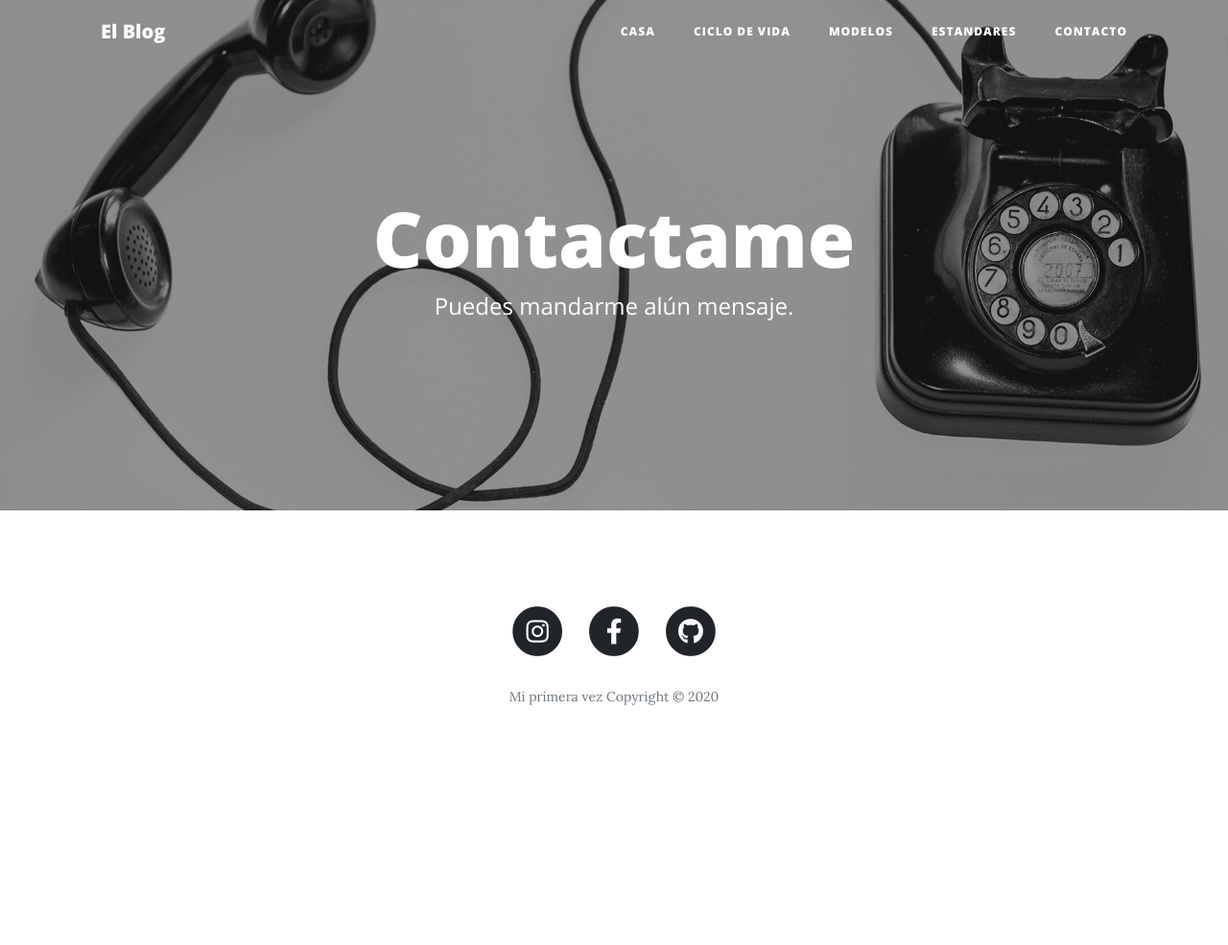
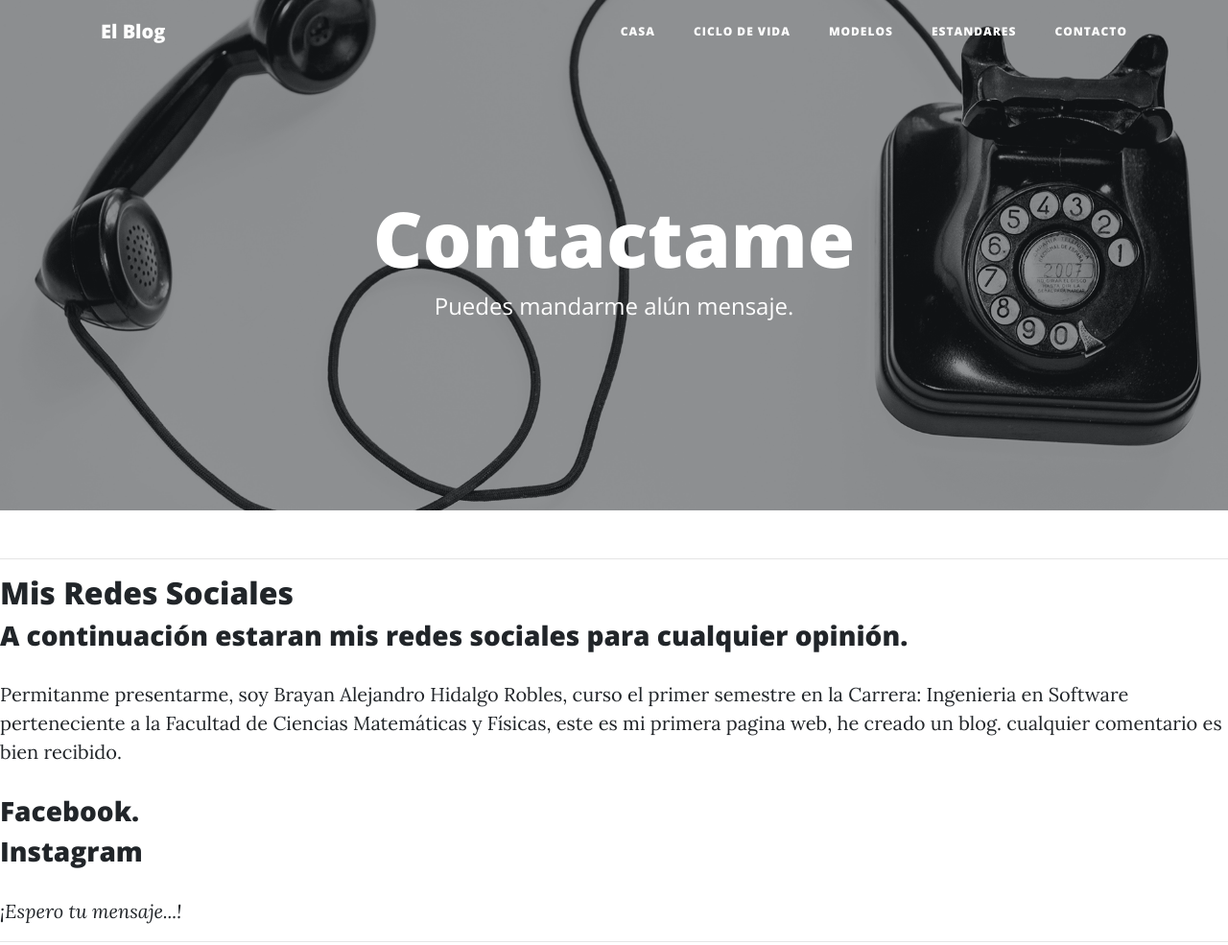
Before and after one commit to Sormec/Mi_querido_poyecto_paginaweb-, a website: page contact.html in a window 1280 px wide. Shown: the top 985 px of the page at 96% size. Before the commit the page ends 802 px from the top, so only its background shows below. Drawn offline with nearby package versions, Linux system fonts and the light colour scheme.

Commit message:
Redes
Primer intento

```diff
--- a/contact.html
+++ b/contact.html
@@ -71,7 +71,27 @@
   </header>
 
   <!-- Main Content -->
-
+      <hr>
+       <div class="post-preview">
+            <h2 class="post-title">
+              Mis Redes Sociales
+            </h2>
+            <h3 class="post-subtitle">
+              A continuación estaran mis redes sociales para cualquier opinión.
+            </h3>
+          </a>
+          <p>Permitanme presentarme, soy Brayan Alejandro Hidalgo Robles, curso el primer semestre en la Carrera: Ingenieria en Software perteneciente a la Facultad de Ciencias Matemáticas y Físicas, este es mi primera pagina web, he creado un blog. cualquier comentario es bien recibido.
+          </p>
+          <a href="https://www.facebook.com/alejandro.hidalgorobles/">
+            <h3> Facebook. </h2>
+          <a href="https://www.instagram.com/alejobr21/">
+            <h3> Instagram </h3>
+          <a href="">
+          <p>  </p>
+          </p>
+          <cite> ¡Espero tu mensaje...! </cite>
+       </div>
+      <hr>
 
   <!-- Footer -->
   <footer>
```
